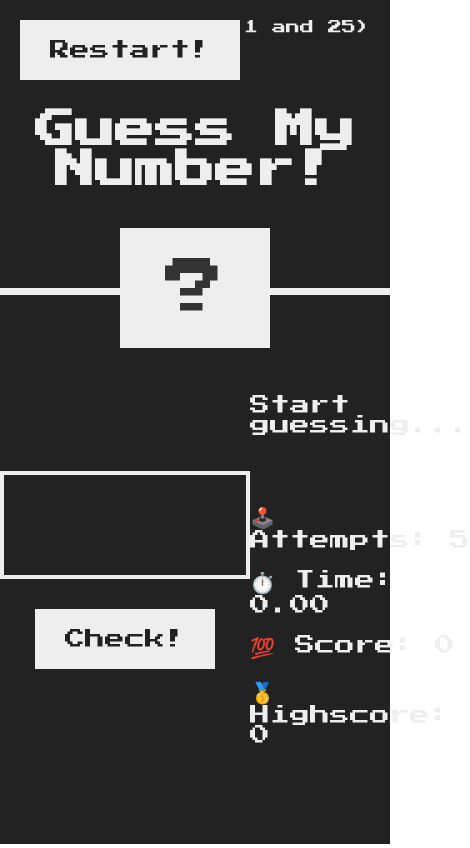
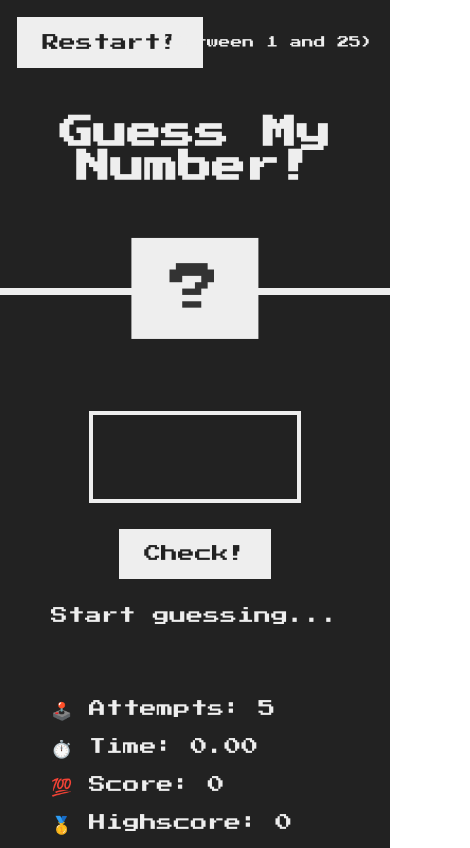
Before and after one commit to alexandresouva/guess-my-number, an Angular app: page /game in a window 390 px wide. Shown: the whole page, 470 px wide, since content can reach past the window. Built offline with nearby package versions, Linux system fonts and the light colour scheme.

Commit message:
style: add responsive design for game

```diff
--- a/src/app/game/game.component.html
+++ b/src/app/game/game.component.html
@@ -1,3 +1,4 @@
+<div class="app-container">
   <header class="header">
     <button
       retroButton
@@ -41,7 +42,7 @@
       </button>
     </section>
     <section class="game-info">
-    <p data-testid="game-message" class="game-info__message">
+      <p class="game-info__message" data-testid="game-message">
         {{ gameMessage() | feedbackEmoji }}
       </p>
       <div class="game-info__details">
@@ -61,7 +62,9 @@
         </p>
         <p class="game-info__highscore">
           🥇 Highscore:
-        <span data-testid="highscore">{{ highscore() | number: '1.0-0' }}</span>
+          <span data-testid="highscore">{{
+            highscore() | number: '1.0-0'
+          }}</span>
         </p>
       </div>
     </section>
@@ -71,3 +74,4 @@
   <output class="visually-hidden" aria-live="assertive" aria-atomic="true">
     {{ screenReaderAnnouncement() }}
   </output>
+</div>
--- a/src/app/game/game.component.scss
+++ b/src/app/game/game.component.scss
@@ -5,7 +5,13 @@
   color: #eee;
   background-color: #222;
 
+  .app-container {
+    max-width: 150rem;
+    margin: 0 auto;
+
     .header {
+      display: flex;
+      align-items: center;
       position: relative;
       height: 35svh;
       border-bottom: 7px solid #eee;
@@ -23,7 +29,7 @@
       &__tip {
         font-size: 1.4rem;
         position: absolute;
-      top: 2rem;
+        top: 4.2rem;
         right: 2rem;
       }
 
@@ -51,14 +57,18 @@
       display: flex;
       align-items: center;
       justify-content: space-around;
-    height: 65vh;
+      min-height: 65vh;
       color: #eee;
+
+      .game-actions,
+      .game-info {
+        padding: 1.6rem;
+      }
 
       .game-actions {
         display: flex;
         flex-direction: column;
         align-items: center;
-      width: 52rem;
 
         &__guess {
           background: none;
@@ -75,7 +85,6 @@
       }
 
       .game-info {
-      width: 52rem;
         font-size: 2rem;
 
         &__message {
@@ -90,10 +99,12 @@
         }
       }
     }
+  }
 
   &.correct-game {
     background-color: #60b347;
 
+    .app-container {
       .header {
         &__secret-number {
           width: 30rem;
@@ -101,3 +112,11 @@
       }
     }
   }
+}
+
+@media (width <= 640px) {
+  .game-container {
+    padding-top: 12rem;
+    flex-direction: column;
+  }
+}
--- a/src/styles.scss
+++ b/src/styles.scss
@@ -26,3 +26,9 @@ body {
   width: 1px;
   white-space: nowrap;
 }
+
+@media (width <= 768px) {
+  html {
+    font-size: 53%;
+  }
+}
```
Lines whose indentation alone changed are shown as unchanged.
